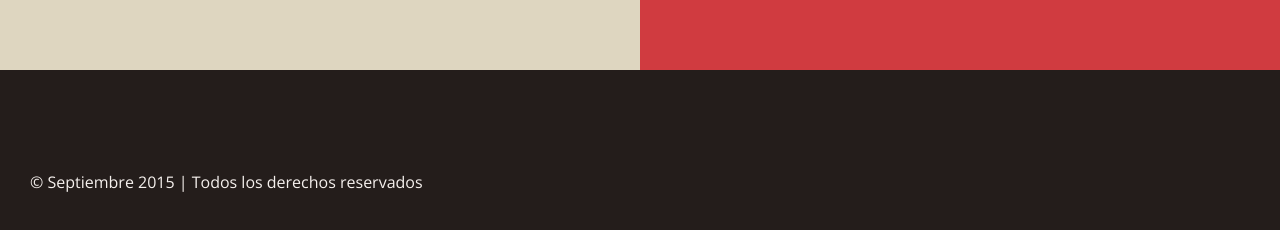
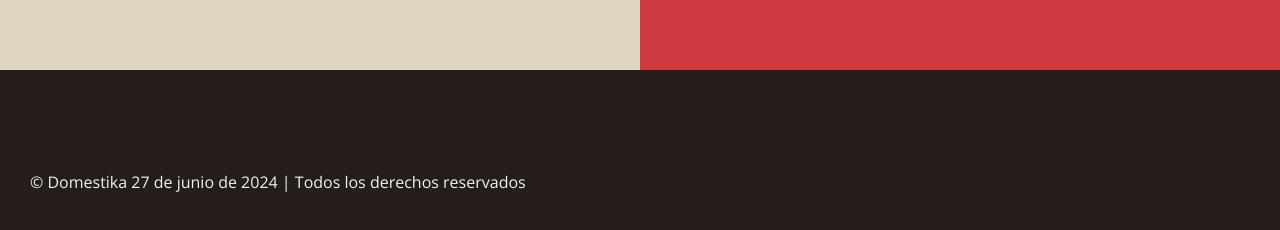
Before and after one commit to danteinigo/website-cafe-oslo, a plain HTML site: page index.html in a window 1280 px wide. Shown: the part 3206-3436 px from the top of the page. Drawn offline with nearby package versions, Linux system fonts and the light colour scheme.

Commit message:
Correción de Fecha Footer

```diff
--- a/index.html
+++ b/index.html
@@ -136,7 +136,7 @@
     </main>
 
     <footer id="contacto">
-        <p>&copy; Septiembre 2015 | Todos los derechos reservados</p>
+        <p>&copy; Domestika 27 de junio de 2024 | Todos los derechos reservados</p>
     </footer>
 
 </body>
```
